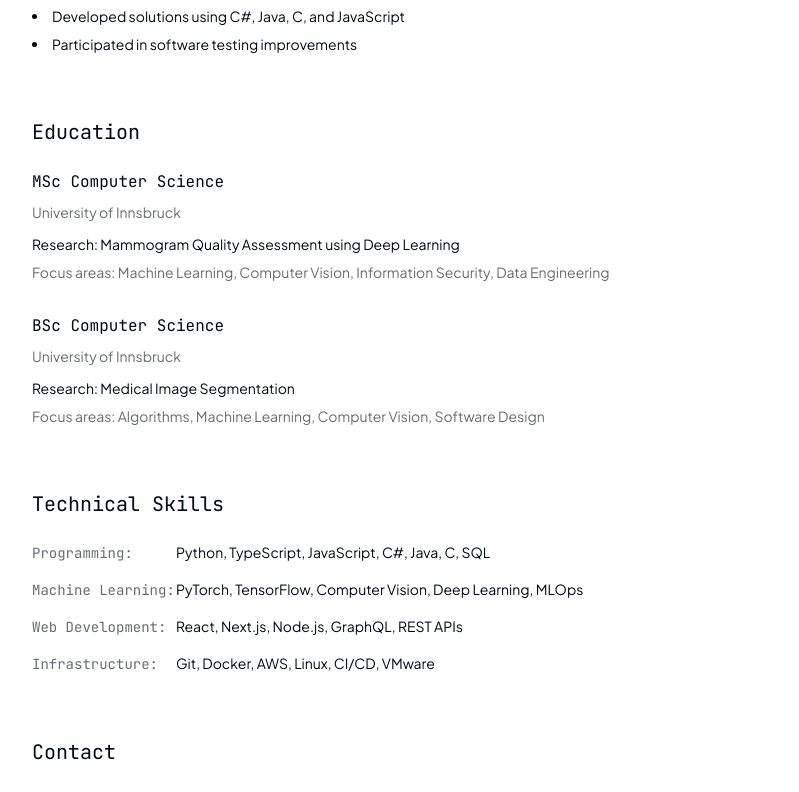
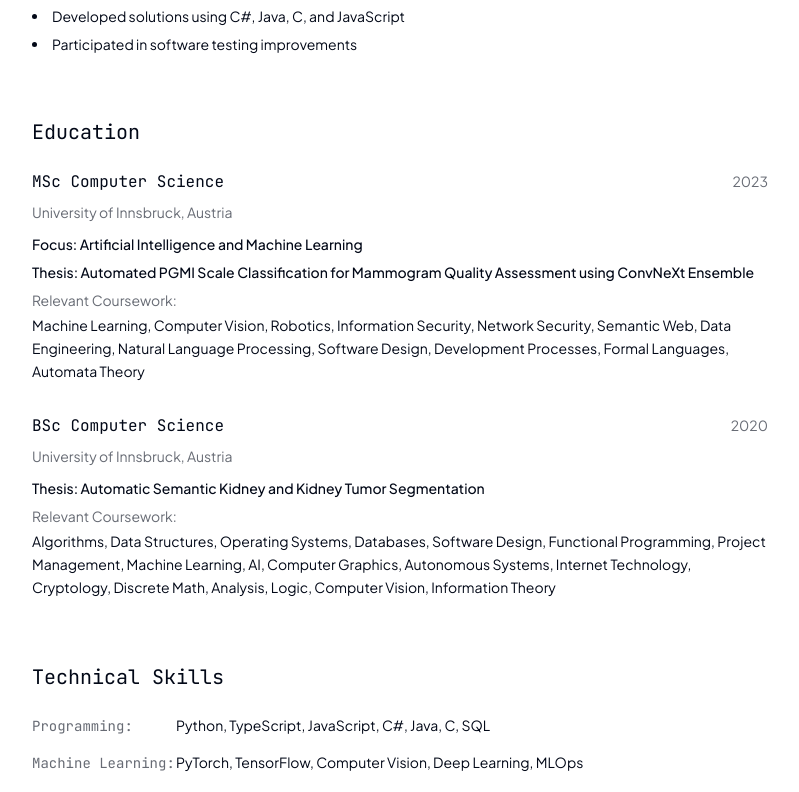
Before and after one commit to simonrueba/portfolio, a Next.js app: page / in a window 1280 px wide. Shown: the part 1471-2263 px from the top of the page, without its empty margins (240-1039 px from the left). Built offline with nearby package versions, Linux system fonts and the light colour scheme; no server answers.

Commit message:
[Cursor] Update experience and education details
- Update Accemic Technologies employment period to 2018-2023
- Add AI and Machine Learning focus to MSc degree

```diff
--- a/src/components/About.tsx
+++ b/src/components/About.tsx
@@ -44,7 +44,7 @@ export default function About() {
             <div>
               <div className="flex justify-between items-baseline mb-2">
                 <h3 className="text-base font-mono">Software Developer</h3>
-                <span className="text-sm text-foreground/60">2023</span>
+                <span className="text-sm text-foreground/60">2018–2023</span>
               </div>
               <p className="text-sm text-foreground/60 mb-3">Accemic Technologies GmbH</p>
               <ul className="list-disc list-inside space-y-2 text-sm">
@@ -63,19 +63,32 @@ export default function About() {
             <div>
               <div className="flex justify-between items-baseline mb-2">
                 <h3 className="text-base font-mono">MSc Computer Science</h3>
+                <span className="text-sm text-foreground/60">2023</span>
               </div>
-              <p className="text-sm text-foreground/60 mb-3">University of Innsbruck</p>
-              <p className="text-sm mb-2">Research: Mammogram Quality Assessment using Deep Learning</p>
-              <p className="text-sm text-foreground/60">Focus areas: Machine Learning, Computer Vision, Information Security, Data Engineering</p>
+              <p className="text-sm text-foreground/60 mb-3">University of Innsbruck, Austria</p>
+              <div className="space-y-2 text-sm">
+                <p className="font-medium">Focus: Artificial Intelligence and Machine Learning</p>
+                <p className="font-medium">Thesis: Automated PGMI Scale Classification for Mammogram Quality Assessment using ConvNeXt Ensemble</p>
+                <div>
+                  <p className="text-foreground/60 mb-1">Relevant Coursework:</p>
+                  <p className="leading-relaxed">Machine Learning, Computer Vision, Robotics, Information Security, Network Security, Semantic Web, Data Engineering, Natural Language Processing, Software Design, Development Processes, Formal Languages, Automata Theory</p>
+                </div>
+              </div>
             </div>
 
             <div>
               <div className="flex justify-between items-baseline mb-2">
                 <h3 className="text-base font-mono">BSc Computer Science</h3>
+                <span className="text-sm text-foreground/60">2020</span>
               </div>
-              <p className="text-sm text-foreground/60 mb-3">University of Innsbruck</p>
-              <p className="text-sm mb-2">Research: Medical Image Segmentation</p>
-              <p className="text-sm text-foreground/60">Focus areas: Algorithms, Machine Learning, Computer Vision, Software Design</p>
+              <p className="text-sm text-foreground/60 mb-3">University of Innsbruck, Austria</p>
+              <div className="space-y-2 text-sm">
+                <p className="font-medium">Thesis: Automatic Semantic Kidney and Kidney Tumor Segmentation</p>
+                <div>
+                  <p className="text-foreground/60 mb-1">Relevant Coursework:</p>
+                  <p className="leading-relaxed">Algorithms, Data Structures, Operating Systems, Databases, Software Design, Functional Programming, Project Management, Machine Learning, AI, Computer Graphics, Autonomous Systems, Internet Technology, Cryptology, Discrete Math, Analysis, Logic, Computer Vision, Information Theory</p>
+                </div>
+              </div>
             </div>
           </div>
         </section>
```
Also changed, not shown: commit_msg.txt.
